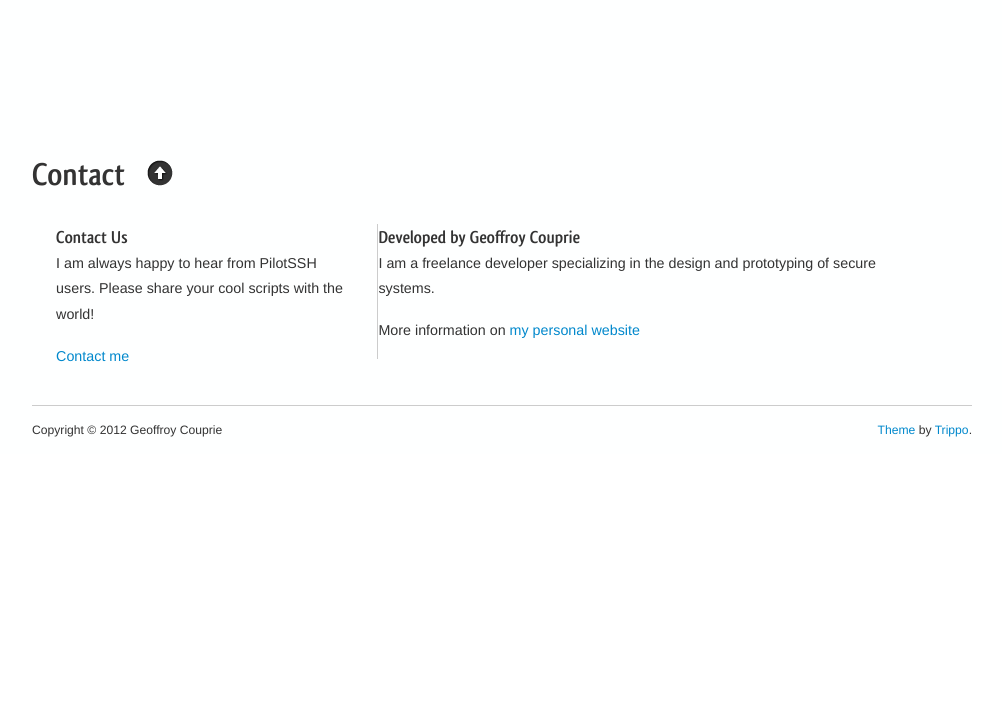
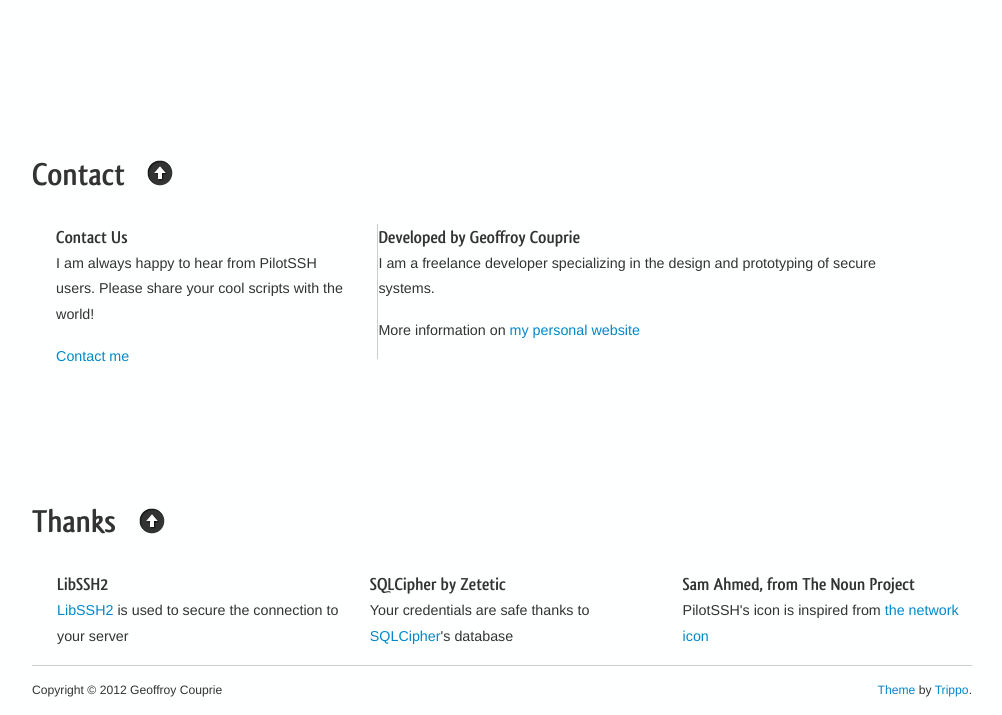
Before and after one commit to Geal/pilotssh.com, a plain HTML site: page index.html in a window 1280 px wide. Shown: the part 1584-2299 px from the top of the page, without its empty margins (138-1140 px from the left). Before the commit the page ends 2038 px from the top, so only its background shows below. Drawn offline with nearby package versions, Linux system fonts and the light colour scheme.

Commit message:
add a 'thanks' section

```diff
--- a/index.html
+++ b/index.html
@@ -53,6 +53,7 @@
 					<li><a href="#about">About</a></li>
 					<li><a href="#updates">Updates</a></li>
 					<li><a href="#screenshots">Screenshots</a></li>
+					<li><a href="#thanks">Thanks</a></li>
 					<li><a href="#contact">Contact</a></li>
 				</ul>
 			</div>
@@ -326,6 +327,33 @@
 
 	</div>
 
+<!-- Thanks -->
+  <div class="row-fluid" id="thanks">
+    <h2 class="page-title" id="scroll_up">
+        Thanks
+        <a href="#home" class="arrow-top">
+        <img src="img/arrow-top.png">
+        </a>
+    </h2>
+
+		<!-- THANKS ROW 1-->
+		<ul>
+			<li class="span4">
+        <h3>LibSSH2</h3>
+        <p><a href="http://www.libssh2.org/">LibSSH2</a> is used to secure the connection to your server</p>
+			</li>
+
+			<li class="span4">
+        <h3>SQLCipher by Zetetic</h3>
+        <p>Your credentials are safe thanks to <a href="http://sqlcipher.net/">SQLCipher</a>'s database</p>
+			</li>
+
+			<li class="span4">
+        <h3>Sam Ahmed, from The Noun Project</h3>
+        <p>PilotSSH's icon is inspired from <a href="http://thenounproject.com/noun/network/#icon-No3180">the network icon</a></p>
+			</li>
+		</ul>
+  </div>
 </div>
 
 
```
